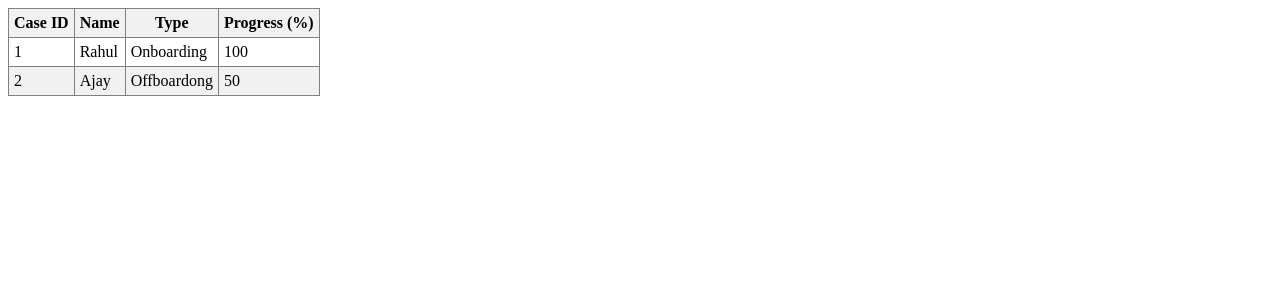
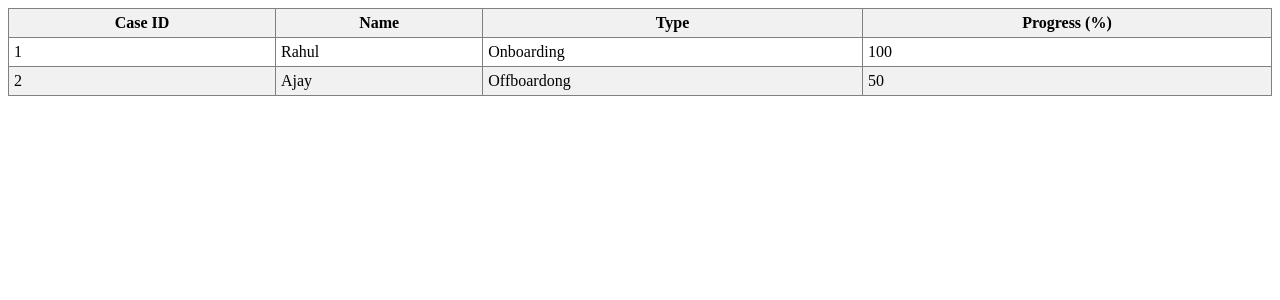
Before and after one commit to dx-pccw/angular-ivy-uez8vu, an Angular app: page / in a window 1280 px wide. Shown: the top 300 px of the page. Built offline with nearby package versions, Linux system fonts and the light colour scheme.

Commit message:
1 file modified

```diff
--- a/src/app/app.component.css
+++ b/src/app/app.component.css
@@ -1,7 +1,12 @@
 p {
   font-family: Lato;
 }
-table, th , td {
+table{
+  width: 100%;
+  border-collapse: collapse;
+}
+
+th , td {
   border: 1px solid grey;
   border-collapse: collapse;
   padding: 5px;
```
